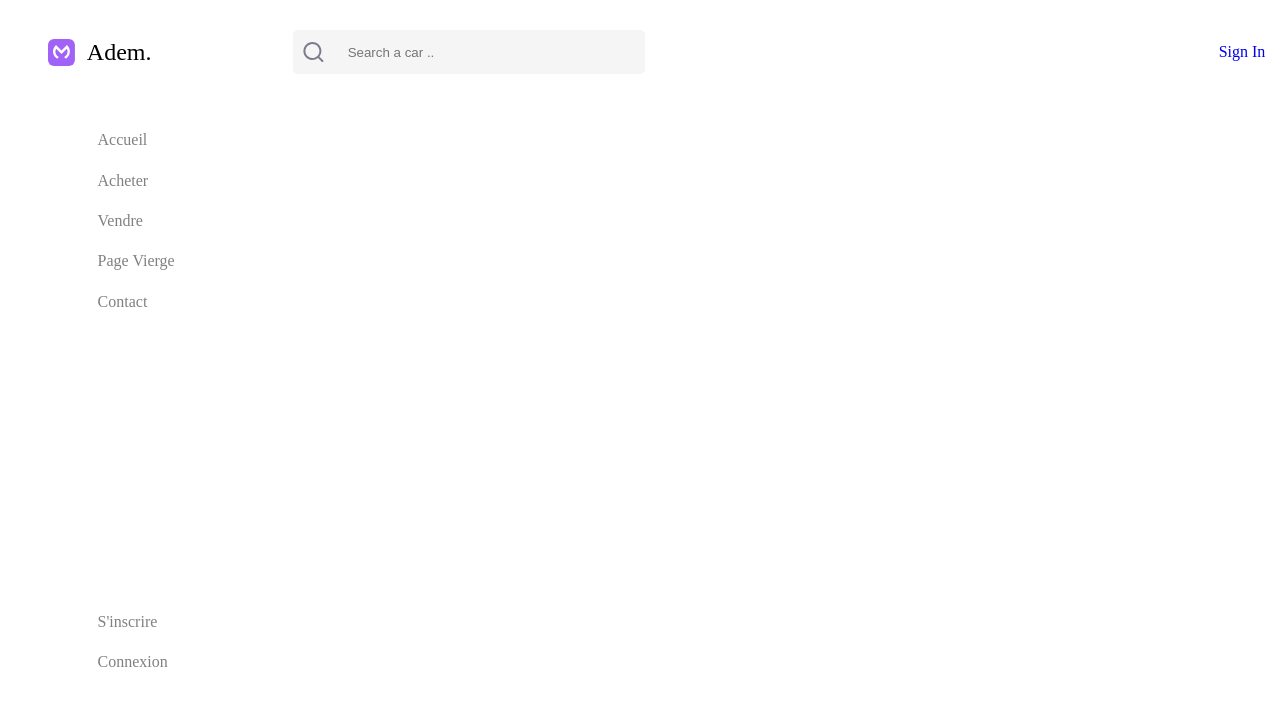
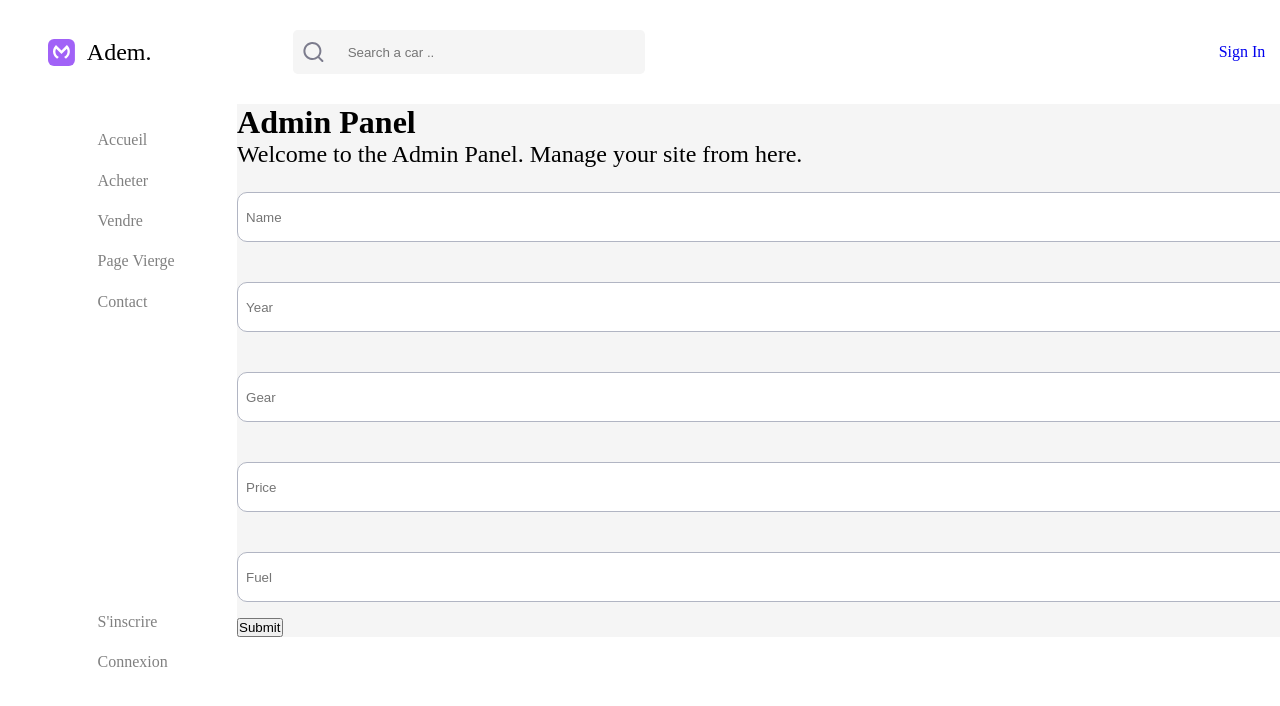
Before and after one commit to RRomeo93/Site-web-Semestre2, a React (Create React App) app: page /admin in a window 1280 px wide. Shown: the top 706 px of the page. Built offline with nearby package versions, Linux system fonts and the light colour scheme; some icons are missing.

Commit message:
Ajout page a propos + petites avancé sur le backend

```diff
--- a/src/App.js
+++ b/src/App.js
@@ -8,8 +8,8 @@ git add .
 git commit -m "Commentaire de votre choix"
 git push origin (branche */
 
-/* git checkout master ( pour aller sur la branche)
-git pull origin master (pour récupérer les modifications du github en local)
+/* git checkoutgit  master ( pour aller sur la branche)
+git pull origin main (pour récupérer les modifications du github en local)
 git merge (branche) (pour fusionner la branche avec la master dans ton pc)
 git push origin master (pour mettre sur le github) ( depot distant) */
 
@@ -28,10 +28,13 @@ import Acheter from './components/Acheter';
 import Vendre from './components/Vendre';
 import PageVierge from './components/Pagevierge';
 import Contact from './components/Contact';
+import APropos from './components/APropos';
 import Inscription from './components/Inscription';
 import Connexion from './components/Connexion';
 import { CSSTransition, TransitionGroup } from 'react-transition-group';
 import './css/transitions.css';
+import Admin from './components/Admin';
+
 
 function AnimatedRoute({ component }) {
   return (
@@ -64,6 +67,8 @@ function App() {
               <Route path="/contact" element={<AnimatedRoute component={<Contact />} />} />
               <Route path="/inscription" element={<AnimatedRoute component={<Inscription />} />} />
               <Route path="/se_connecter" element={<AnimatedRoute component={<Connexion />} />} />
+              <Route path="/a-propos" element={<AnimatedRoute component={<APropos />} />} />
+              <Route path="/admin" element={<Admin />} />
             </Routes>
           </div>
         </div>
--- /dev/null
+++ b/src/components/APropos.js
@@ -0,0 +1,15 @@
+// components/APropos.js
+
+import React from 'react';
+import '../css/style_apropos.css'; // Vous pouvez créer ce fichier pour vos styles spécifiques
+
+function APropos() {
+  return (
+    <div className="apropos-container">
+      <h1>À propos de nous</h1>
+      <p>Ici, vous pouvez ajouter des informations sur votre entreprise, votre histoire, vos valeurs, etc.</p>
+    </div>
+  );
+}
+
+export default APropos;
--- a/src/components/Accueil.js
+++ b/src/components/Accueil.js
@@ -1,7 +1,36 @@
 import React from 'react';
+import { useNavigate } from 'react-router-dom'; // Import useNavigate instead of useHistory
+import backgroundImage from '../assets/im_fond.jpg';
 import '../css/style_dashboard.css';
+
 function Accueil() {
-  return<><div>Contenu de la page Accueil</div></> ;
+  let navigate = useNavigate(); // Use useNavigate for redirection
+
+  const backgroundStyle = {
+    backgroundImage: `url(${backgroundImage})`,
+    backgroundSize: 'cover',
+    backgroundPosition: 'center',
+    height: '100vh',
+    display: 'flex',
+    alignItems: 'center',
+    justifyContent: 'flex-end',
+    padding: '0 10%'
+  };
+
+  // Function to handle the button click
+  const goToAbout = () => {
+    navigate('/about'); // Redirects to the /about page
+  };
+
+  return (
+    <div style={backgroundStyle} className="home-container">
+      <div className="intro-text">
+        <h1>Bienvenue chez Luxury Cars</h1>
+        <p>Découvrez notre collection exclusive de voitures de luxe.</p>
+        <button onClick={goToAbout}>À propos de nous</button>
+      </div>
+    </div>
+  );
 }
 
-export default Accueil
+export default Accueil;
--- /dev/null
+++ b/src/components/Admin.js
@@ -0,0 +1,97 @@
+import React, { useState } from 'react';
+
+function Admin() {
+  // State to keep track of form inputs
+  const [car, setCar] = useState({
+    name: '',
+    year: '',
+    gear: '',
+    price: '',
+    fuel: '',
+  });
+
+  // Handle input changes
+  const handleChange = (e) => {
+    const { name, value } = e.target;
+    setCar(prevState => ({
+      ...prevState,
+      [name]: value,
+    }));
+  };
+
+  // Handle form submission
+  const handleSubmit = (e) => {
+    e.preventDefault();
+
+    fetch('http://localhost:3001/api/cars', {
+      method: 'POST',
+      headers: {
+        'Content-Type': 'application/json',
+      },
+      body: JSON.stringify(car),
+    })
+    .then(response => {
+      if (!response.ok) {
+        throw new Error('Network response was not ok');
+      }
+      return response.json();
+    })
+    .then(data => {
+      console.log('Success:', data);
+      // Reset form
+      setCar({ name: '', year: '', gear: '', price: '', fuel: '' });
+      alert('Car added successfully');
+    })
+    .catch(error => {
+      console.error('Error:', error);
+      alert('Failed to add car');
+    });
+  };
+
+  return (
+    <div>
+      <h1>Admin Panel</h1>
+      <p>Welcome to the Admin Panel. Manage your site from here.</p>
+      <form onSubmit={handleSubmit}>
+        <input
+          type="text"
+          name="name"
+          placeholder="Name"
+          value={car.name}
+          onChange={handleChange}
+        />
+        <input
+          type="text"
+          name="year"
+          placeholder="Year"
+          value={car.year}
+          onChange={handleChange}
+        />
+        <input
+          type="text"
+          name="gear"
+          placeholder="Gear"
+          value={car.gear}
+          onChange={handleChange}
+        />
+        <input
+          type="text"
+          name="price"
+          placeholder="Price"
+          value={car.price}
+          onChange={handleChange}
+        />
+        <input
+          type="text"
+          name="fuel"
+          placeholder="Fuel"
+          value={car.fuel}
+          onChange={handleChange}
+        />
+        <button type="submit">Submit</button>
+      </form>
+    </div>
+  );
+}
+
+export default Admin;
--- a/src/css/style_dashboard.css
+++ b/src/css/style_dashboard.css
@@ -0,0 +1,28 @@
+/* style_accueil.css */
+
+.intro-text {
+    text-align: right; /* Alignez le texte à droite */
+    max-width: 400px; /* Définissez une largeur max pour la zone de texte */
+  }
+
+  .intro-text h1 {
+    margin-bottom: 0.5em; /* Ajoutez un peu d'espace entre le h1 et le paragraphe */
+  }
+
+  .intro-text p {
+    margin-bottom: 1em; /* Ajoutez un peu d'espace entre le paragraphe et le bouton */
+  }
+
+  .intro-text button {
+    padding: 10px 20px;
+    font-size: 16px;
+    background-color: #555;
+    color: white;
+    border: none;
+    border-radius: 5px;
+    cursor: pointer;
+  }
+
+  .intro-text button:hover {
+    background-color: #666;
+  }
```
Also changed, not shown: package.json (+11 -2 lines), server.js (added, +55 -0 lines), src/assets/im_fond.jpg (added), src/css/style_apropos.css (added), 1 other file (tests, documents, lock files or other folders).
